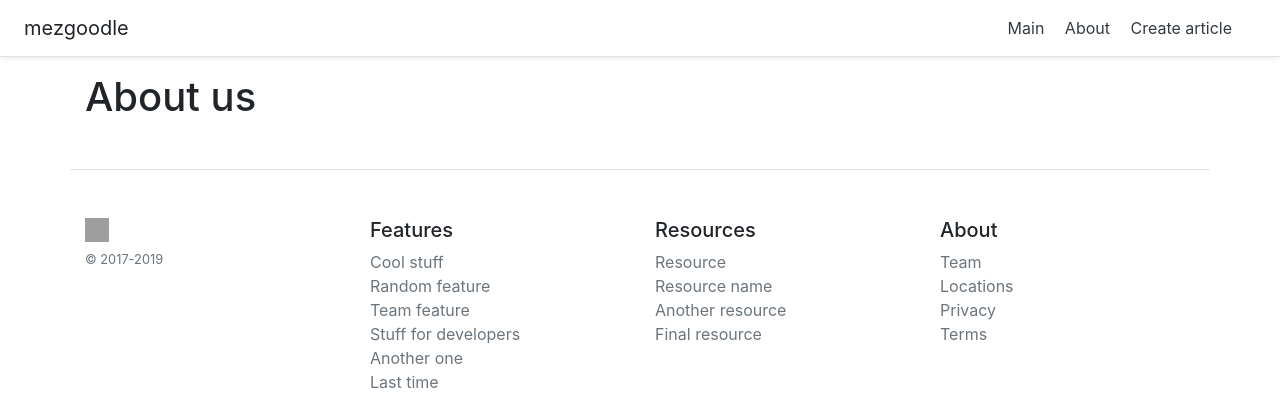
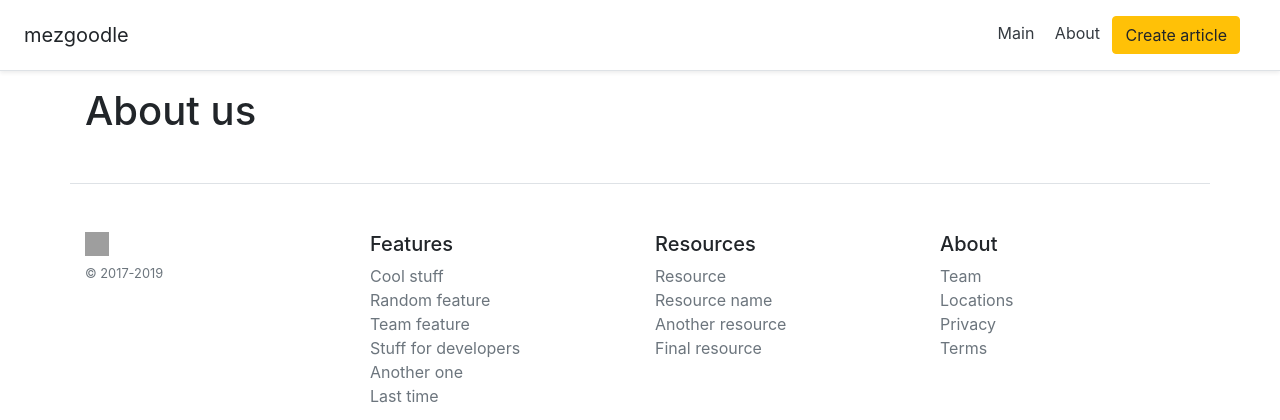
Before and after one commit to mezgoodle/flask-site, a Flask app: page /about in a window 1280 px wide. Shown: the top 420 px of the page. Run offline with Flask 2, Linux system fonts and the light colour scheme; some libraries are stand-ins or nearby versions; grey boxes are pictures that could not be loaded.

Commit message:
Update link

```diff
--- a/app.py
+++ b/app.py
@@ -30,7 +30,7 @@ def about():
     return render_template("about.html")
 
 
-@app.route('/create_article')
+@app.route('/create-article')
 def create_article():
     return render_template("create_article.html")
 
--- a/templates/base.html
+++ b/templates/base.html
@@ -15,7 +15,7 @@
         <nav class="my-2 my-md-0 mr-md-3">
             <a class="p-2 text-dark" href="/">Main</a>
             <a class="p-2 text-dark" href="/about">About</a>
-            <a class="p-2 text-dark" href="/create-article">Create article</a>
+            <a class="btn btn-warning" href="/create-article">Create article</a>
         </nav>
     </div>
     {% block content %}Nothing?{% endblock %}
```
